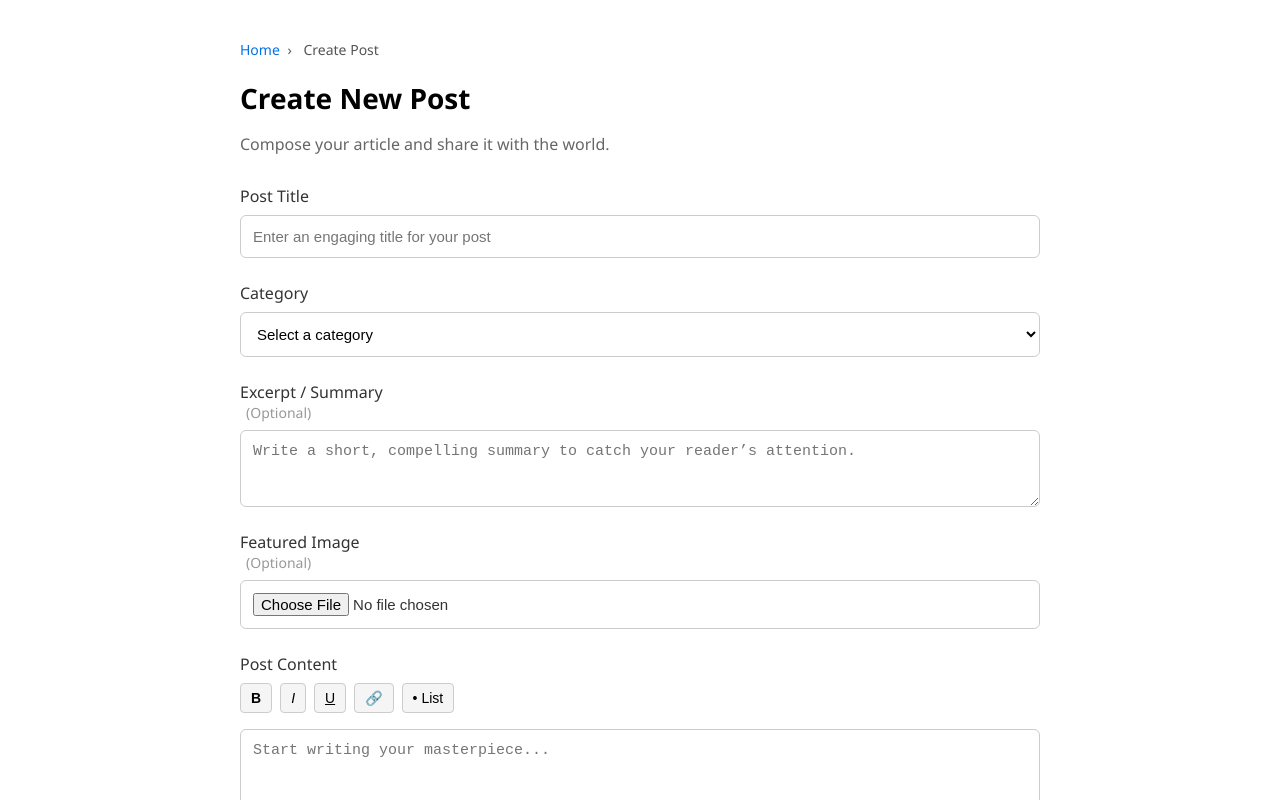
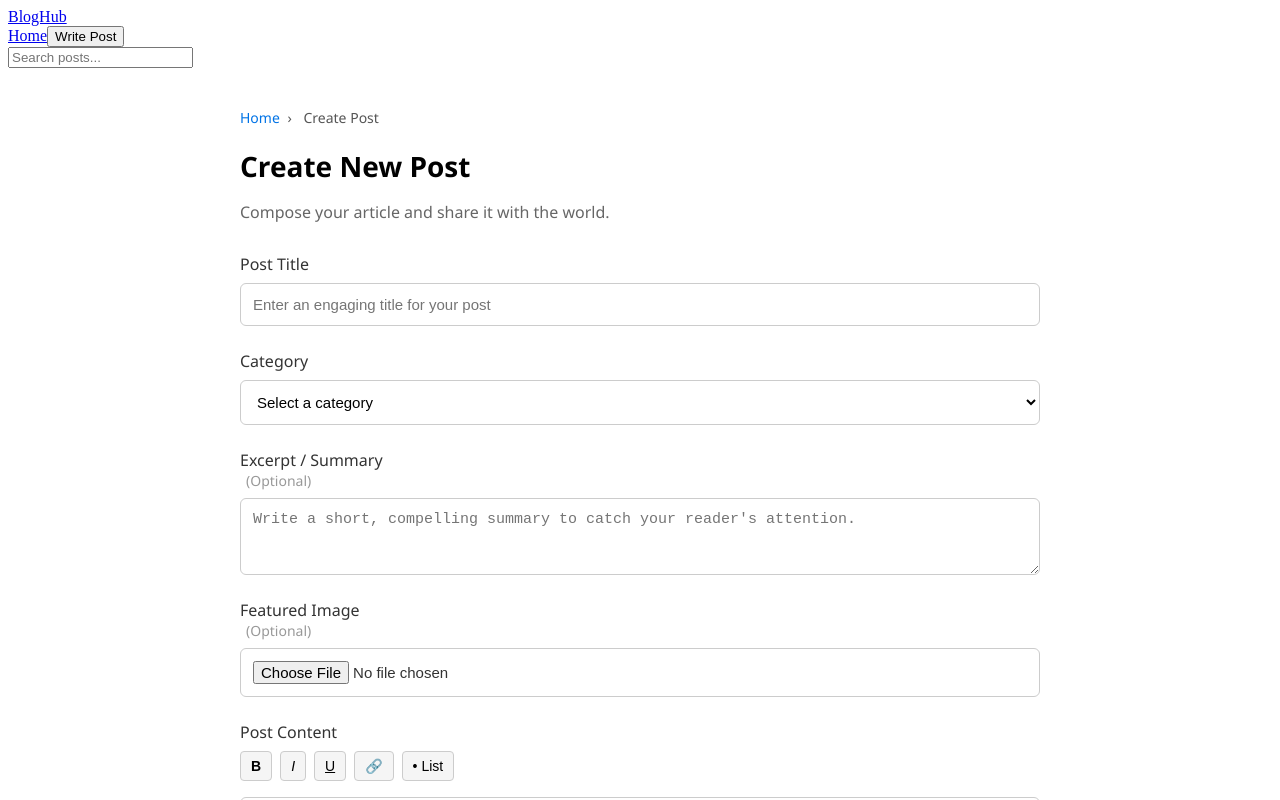
Before and after one commit to Oliver9105/Blogpost_client, a React (Create React App) app: page /create in a window 1280 px wide. Shown: the top 800 px of the page. Built offline with nearby package versions, Linux system fonts and the light colour scheme.

Commit message:
Add header with navigation and search to CreatePost page

```diff
--- a/src/pages/CreatePost.js
+++ b/src/pages/CreatePost.js
@@ -1,4 +1,5 @@
 import { useState } from "react";
+import { Link } from "react-router-dom";
 import "../CreatePost.css";
 
 const CreatePost = () => {
@@ -8,6 +9,7 @@ const CreatePost = () => {
   const [content, setContent] = useState("");
   const [imageFile, setImageFile] = useState(null);
   const [imagePreview, setImagePreview] = useState(null);
+  const [searchQuery, setSearchQuery] = useState("");
 
   const userId = 1;
 
@@ -70,7 +72,49 @@ const CreatePost = () => {
     console.log("Saving draft:", draftData);
   };
 
+  const handleWritePost = () => {
+    // This function can be used to navigate to the create post page
+    // Since we're already on the create post page, we might not need to do anything
+    // Or we could refresh the page to start a new post
+    window.location.reload();
+  };
+
+  const handleSearch = (e) => {
+    e.preventDefault();
+    // Handle search functionality here
+    console.log("Searching for:", searchQuery);
+  };
+
   return (
+    <div>
+      <header className="cp-header">
+        <div className="cp-header-container">
+          <Link to="/" className="cp-header-logo">
+            BlogHub
+          </Link>
+          <nav className="cp-header-nav-links">
+            <Link to="/" className="cp-header-nav-link">
+              Home
+            </Link>
+            <button
+              className="cp-header-write-button"
+              onClick={handleWritePost}
+            >
+              Write Post
+            </button>
+          </nav>
+          <form className="cp-header-search-bar" onSubmit={handleSearch}>
+            <i className="fas fa-search"></i>
+            <input
+              type="text"
+              placeholder="Search posts..."
+              value={searchQuery}
+              onChange={(e) => setSearchQuery(e.target.value)}
+            />
+          </form>
+        </div>
+      </header>
+
       <main className="cp-container">
         <nav className="cp-breadcrumb">
           <a href="/">Home</a> <span>›</span> <span>Create Post</span>
@@ -117,7 +161,7 @@ const CreatePost = () => {
             <textarea
               id="excerpt"
               className="cp-textarea"
-            placeholder="Write a short, compelling summary to catch your reader’s attention."
+              placeholder="Write a short, compelling summary to catch your reader's attention."
               rows={3}
               value={excerpt}
               onChange={(e) => setExcerpt(e.target.value)}
@@ -135,7 +179,11 @@ const CreatePost = () => {
             />
             {imagePreview && (
               <div className="cp-imagePreview">
-              <img src={imagePreview} alt="Preview" className="cp-previewImg" />
+                <img
+                  src={imagePreview}
+                  alt="Preview"
+                  className="cp-previewImg"
+                />
               </div>
             )}
           </label>
@@ -187,6 +235,7 @@ const CreatePost = () => {
           </div>
         </form>
       </main>
+    </div>
   );
 };
 
```
Lines whose indentation alone changed are shown as unchanged.
